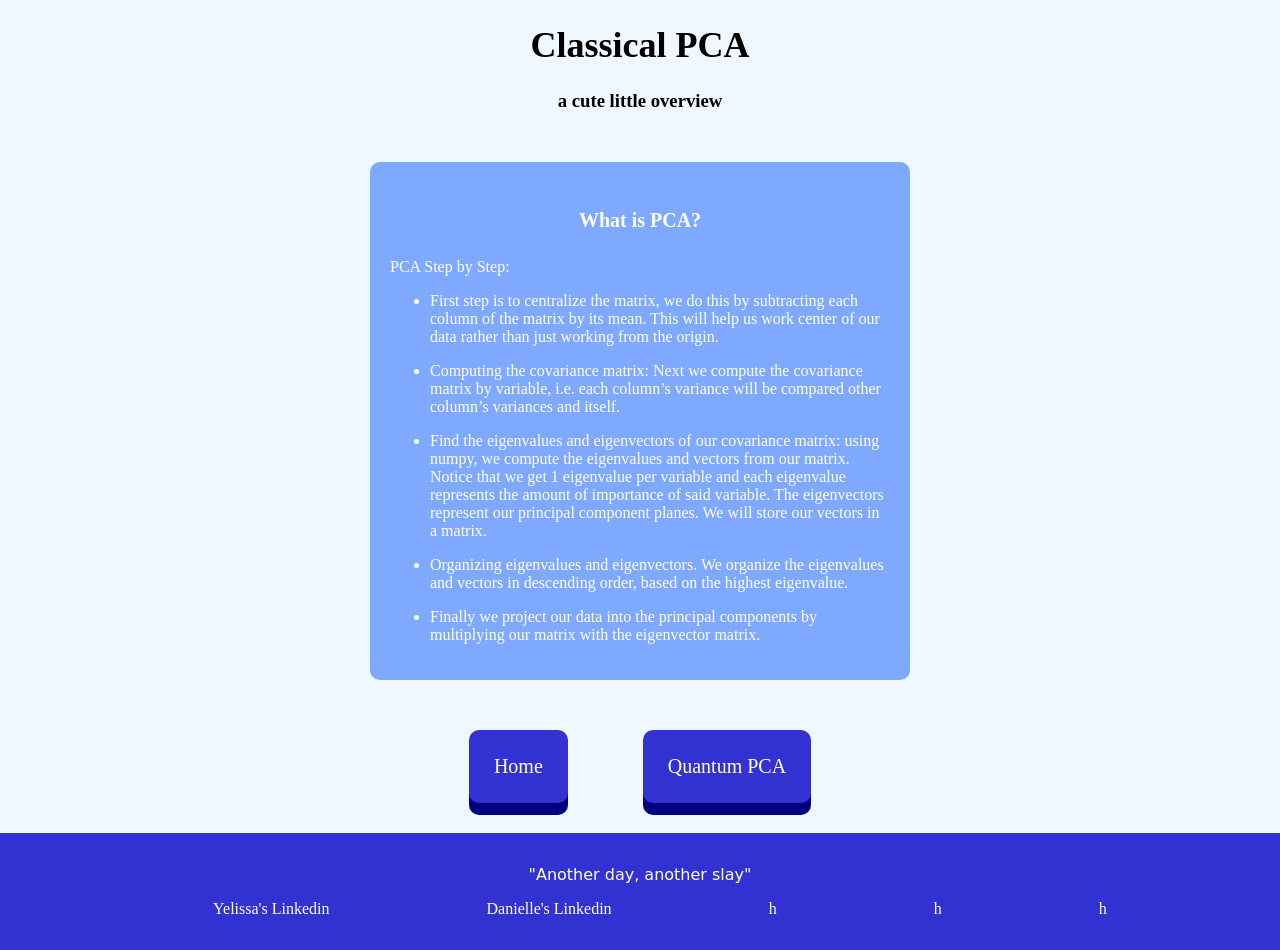
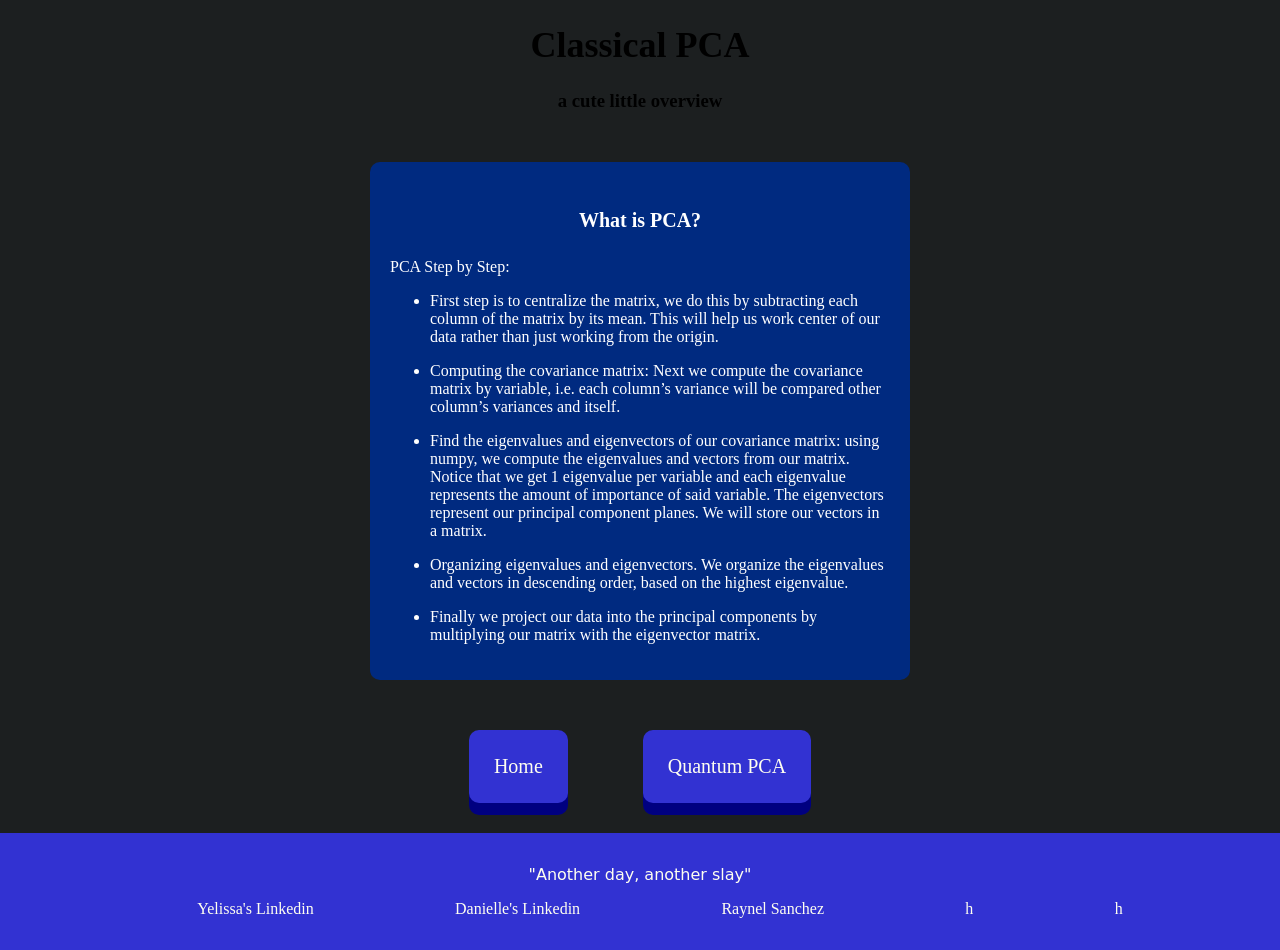
Before and after one commit to danielleodigie/qpcademo, a PHP site: page /pages/classicalpca.html in a window 1280 px wide. Shown: the part 90-1040 px from the top of the page. Run offline with PHP 8.4, Linux system fonts and the light colour scheme; some web fonts are replaced.

Commit message:
Dark mode : ON, added Ray's git

```diff
--- a/pages/classicalpca.html
+++ b/pages/classicalpca.html
@@ -46,7 +46,7 @@
         <ul class="contact">
             <li><a href="https://www.linkedin.com/in/yelissa-lopez-b90a0218b/ " target="_blank">Yelissa's Linkedin</a></li>
             <li><a href="https://www.linkedin.com/in/danielleodigie101/" target="_blank">Danielle's Linkedin</a></li>
-            <li><a href="#">h</a></li>
+            <li><a href="https://github.com/raynelfss">Raynel Sanchez</a></li>
             <li><a href="#">h</a></li>
             <li><a href="#">h</a></li>
         </ul>
--- a/styles/styles.css
+++ b/styles/styles.css
@@ -1,5 +1,5 @@
 body{
-    background-color: aliceblue;
+    background-color:rgb(28, 31, 32);
     font-family: "DINNextRoundedLTW01-Regular";
     margin: 0%;
 }
@@ -77,7 +77,7 @@ body{
 }
 .container{
     display:inline-block;
-    background-color: rgb(127, 169, 255);
+    background-color: rgb(0, 42, 128);
     padding: 20px;
     border-radius: 10px;
     max-width: 500px;
```
